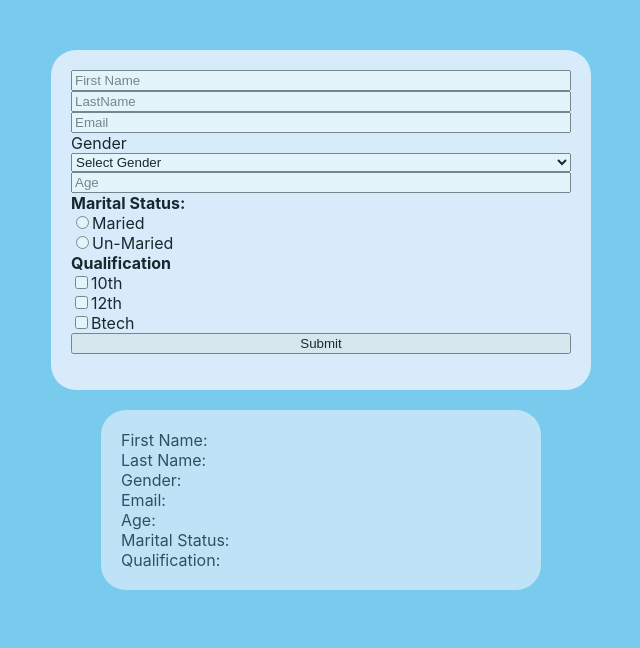
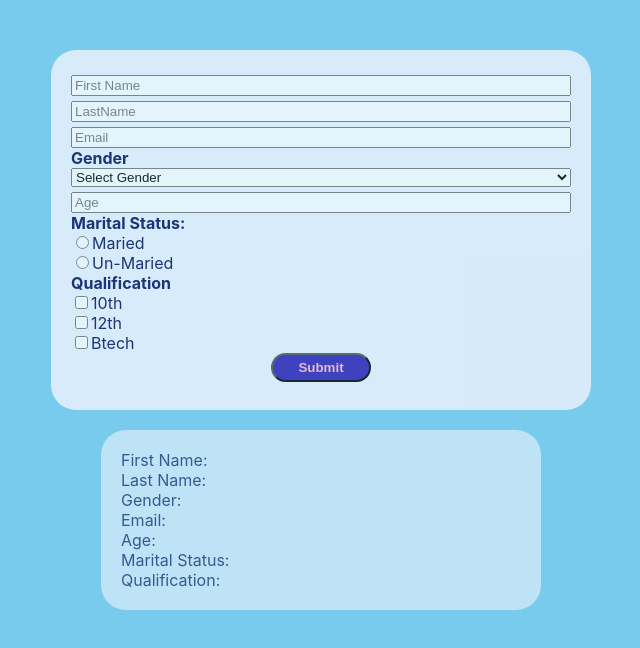
Before and after one commit to gkanishk/form, a React (Create React App) app: page / in a window 1280 px wide. Shown: the top 648 px of the page, without its empty margins (299-939 px from the left). Built offline with nearby package versions, Linux system fonts and the light colour scheme.

Commit message:
Styled stage 1

```diff
--- a/public/index.html
+++ b/public/index.html
@@ -26,7 +26,7 @@
     -->
     <title>React App</title>
   </head>
-  <body style="background-color: #78CBEC;">
+  <body style="background-color: #78CBEC;color: #061058;">
     <noscript>You need to enable JavaScript to run this app.</noscript>
     <div id="root"></div>
     <!--
--- a/src/components/form.js
+++ b/src/components/form.js
@@ -14,42 +14,42 @@ function Form() {
 
     return (
         <div style={{textAlign:"center"}}>
-        <div style={{backgroundColor:"#EFF3FE",opacity:"80%",borderRadius:"25px",textAlign:"center",height:"300px",width:"500px",padding:"20px",marginLeft:"350px",marginTop:"50px"}}>
+        <div style={{backgroundColor:"#EFF3FE",opacity:"80%",borderRadius:"25px",textAlign:"center",height:"320px",width:"500px",padding:"20px",marginLeft:"350px",marginTop:"50px"}}>
             <form onSubmit={handleSubmit(onSubmit)}>
-                <div style={{display:'flex',flexDirection:'column',width:'500px',textAlign:'center'}}>
-                <input type='text' name='first' placeholder='First Name' ref={register}/>
-                <input type='text' name='last' placeholder='LastName' ref={register}/>
-                <input type='email' name='email' placeholder='Email' ref={register}/>
-                <label style={{textAlign:'start'}}>Gender</label>
+                <div style={{display:'flex',flexDirection:'column',width:'500px',textAlign:'center',justifyContent:"space-around"}}>
+                <input type='text' name='first' placeholder='First Name' ref={register} style={{marginTop:'5px'}} />
+                <input type='text' name='last' placeholder='LastName' ref={register} style={{marginTop:'5px'}} />
+                <input type='email' name='email' placeholder='Email' ref={register} style={{marginTop:'5px'}} />
+                <label style={{textAlign:'start',fontWeight:700}}>Gender</label>
                 <select name='gender'ref={register}>
                     <option value=''>Select Gender</option>
                     <option value='Male'>Male</option>
                     <option value='Female'>Female</option>
                 </select>
-                <input type='number' name='age' placeholder='Age' ref={register}/>
+                <input type='number' name='age' placeholder='Age' ref={register} style={{marginTop:'5px'}} />
                 <label style={{textAlign:'start',fontWeight:'700'}}>Marital Status:</label>
                 <div style={{textAlign:'start'}}>
-                <input type='radio' id='Maried' name='status' value='maried'ref={register}/>
-                <label htmlFor='maried'>Maried</label>
+                <input type='radio' id='Maried' name='status' value='Maried'ref={register}/>
+                <label htmlFor='Maried'>Maried</label>
                 </div>
                 <div style={{textAlign:'start'}}>
-                <input type='radio' id='unmaried' name='status' value='unmaried'ref={register}/>
-                <label htmlFor='unmaried'>Un-Maried</label>
+                <input type='radio' id='unmaried' name='status' value='Unmaried'ref={register}/>
+                <label htmlFor='Unmaried'>Un-Maried</label>
                 </div>
                 <label style={{textAlign:'start',fontWeight:'700'}}>Qualification</label>
                 <div style={{textAlign:'start'}}>
-                <input type='checkbox' id='ten' name='qualify' value='ten'ref={register}/>
-                <label htmlFor='ten'>10th</label>
+                <input type='checkbox' id='ten' name='qualify' value='10th 'ref={register}/>
+                <label htmlFor='10th '>10th</label>
                 </div>
                 <div style={{textAlign:'start'}}>
-                <input type='checkbox' id='twelve' name='qualify' value='twelve'ref={register}/>
-                <label htmlFor='twelve'>12th</label>
+                <input type='checkbox' id='twelve' name='qualify' value='12th 'ref={register}/>
+                <label htmlFor='12th '>12th</label>
                 </div>
                 <div style={{textAlign:'start'}}>
-                <input type='checkbox' id='btech' name='qualify' value='btech'ref={register}/>
-                <label htmlFor='btech'>Btech</label>
+                <input type='checkbox' id='btech' name='qualify' value='Btech'ref={register}/>
+                <label htmlFor='Btech'>Btech</label>
                 </div>
-                <button type='submit'>Submit</button>
+                <div style={{textAlign:"center"}}><button type='submit' style={{color:"#FFB7CF",backgroundColor:"#3021B5",width:'100px',borderRadius:'25px',padding:'5px',fontWeight:700}}>Submit</button></div>
                 </div>
             </form>
 
```
